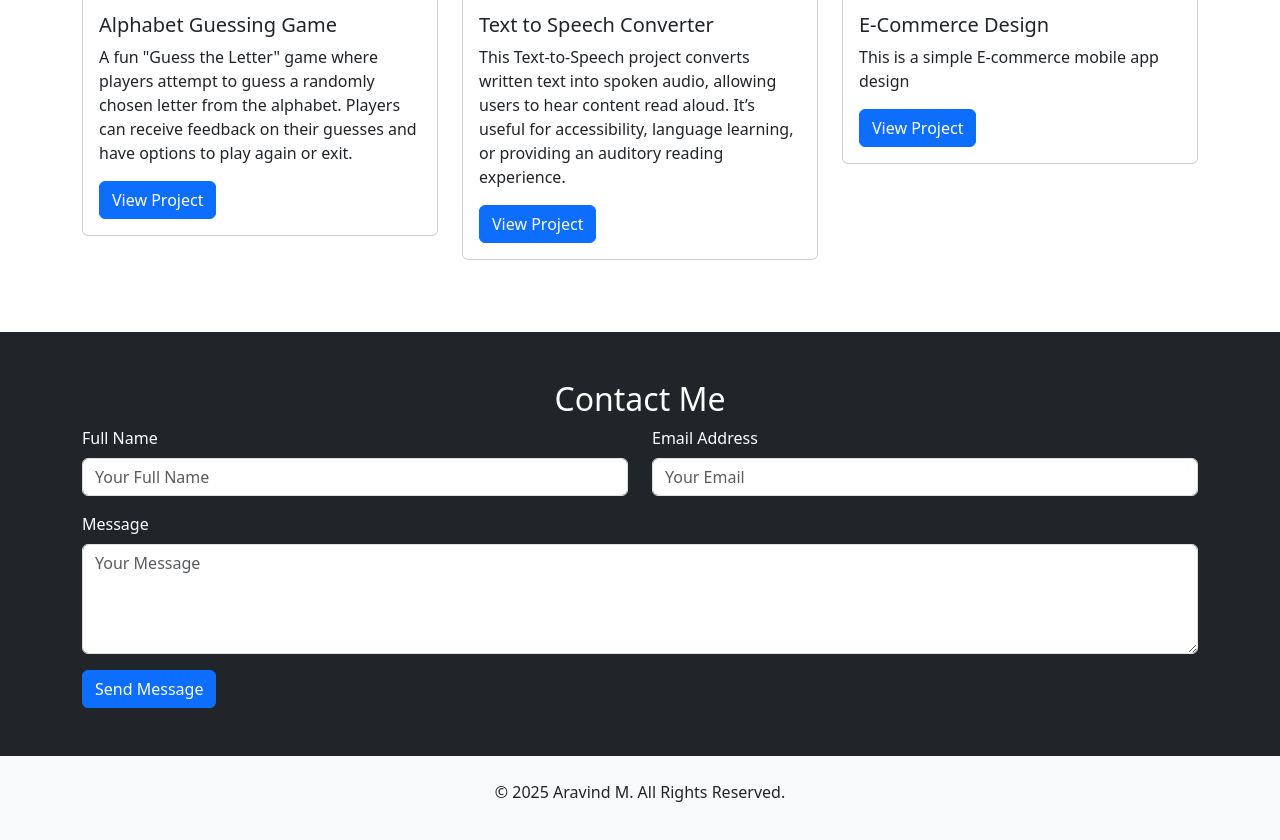
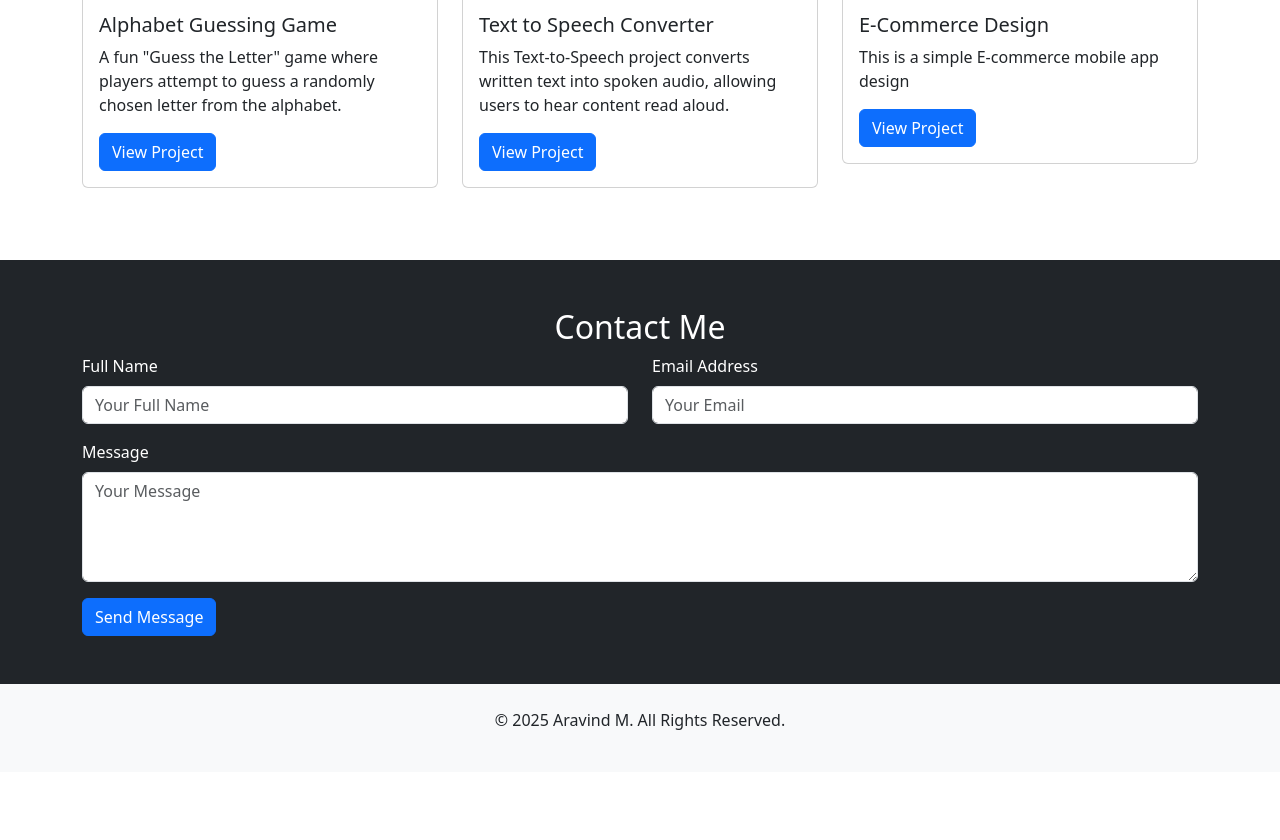
Before and after one commit to Arrravind/portfolio, a plain HTML site: page index.html in a window 1280 px wide. Shown: the part 1469-2309 px from the top of the page. After the commit the page ends 2241 px from the top, so only its background shows below. Drawn offline with nearby package versions, Linux system fonts and the light colour scheme.

Commit message:
Update index.html

```diff
--- a/index.html
+++ b/index.html
@@ -168,7 +168,7 @@
                         <img src="https://cdn.textstudio.com/output/sample/normal/1/2/3/5/guess-logo-73-5321.png" class="card-img-top" alt="Project 1" style="height: 25vh;">
                         <div class="card-body">
                             <h5 class="card-title">Alphabet Guessing Game</h5>
-                            <p class="card-text">A fun "Guess the Letter" game where players attempt to guess a randomly chosen letter from the alphabet. Players can receive feedback on their guesses and have options to play again or exit.</p>
+                            <p class="card-text">A fun "Guess the Letter" game where players attempt to guess a randomly chosen letter from the alphabet.</p>
                             <a href="https://arrravind.github.io/Projects/project1.html" class="btn btn-primary">View Project</a>
                         </div>
                     </div>
@@ -178,7 +178,7 @@
                         <img src="https://miro.medium.com/v2/resize:fit:700/1*yDgVdq8--I5pUyGodlzswg.jpeg" class="card-img-top" alt="Project 2" style="height: 25vh;">
                         <div class="card-body">
                             <h5 class="card-title">Text to Speech Converter</h5>
-                            <p class="card-text">This Text-to-Speech project converts written text into spoken audio, allowing users to hear content read aloud. It’s useful for accessibility, language learning, or providing an auditory reading experience.</p>
+                            <p class="card-text">This Text-to-Speech project converts written text into spoken audio, allowing users to hear content read aloud.</p>
                             <a href="https://arrravind.github.io/Projects/project2.html" class="btn btn-primary">View Project</a>
                         </div>
                     </div>
```
